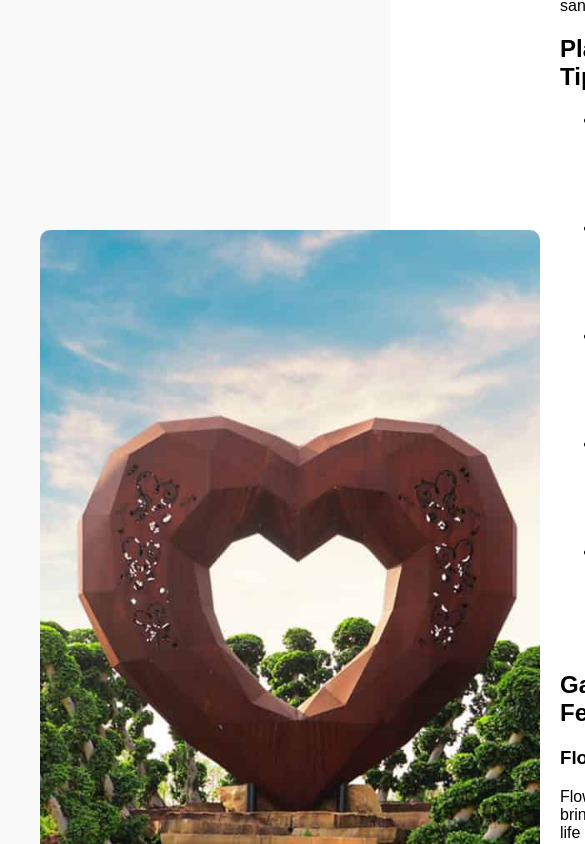
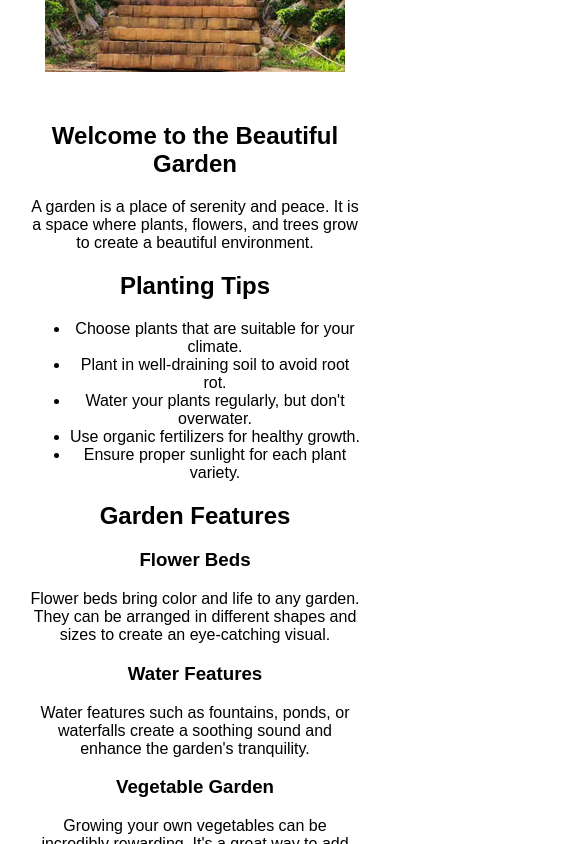
Before and after one commit to thisisyash/experium, a React (Create React App) app: page /attractions in a window 390 px wide. Shown: the part 820-1664 px from the top of the page, 585 px wide, since content can reach past the window. Built offline with nearby package versions, Linux system fonts and the light colour scheme; a web font is replaced by a local one.

Commit message:
responsive and visit us

```diff
--- a/src/Pages/Attractions.js
+++ b/src/Pages/Attractions.js
@@ -24,81 +24,25 @@
 
   return (
     <Box>
-
-<div  style={{ position: "fixed", top: 0, left: 0, width: "100%", zIndex: 10 }}>
+      <div style={{ position: "fixed", top: 0, left: 0, width: "100%", zIndex: 10 }}>
         <Header pageId={""} />
       </div>
       <div style={styles.app}>
-      {/* Banner Section */}
         <section style={styles.banner}>
-        <img
-          src={Ecopark}
-          alt="Banner"
-          style={styles.bannerImage}
-        />
+          <img src={Ecopark} alt="Banner" style={styles.bannerImage} />
         </section>
 
-      {/* Grid Layout Section */}
-      <section style={styles.gridSection}>
-        <div style={styles.gridLeft}>
-          <img
-            src={Experium}
-            alt="Grid Left"
-            style={styles.gridImage}
-          />
+        <section className="grid-section">
+          <div className="grid-left">
+            <img src={Experium} alt="Grid Left" className="grid-image" />
           </div>
-        {/* <div style={styles.gridRight}>
-          <form onSubmit={handleSubmit} style={styles.form}>
-            <label style={styles.label}>
-              Name:
-              <input
-                type="text"
-                name="name"
-                value={formData.name}
-                onChange={handleInputChange}
-                required
-                style={styles.input}
-              />
-            </label>
-            <label style={styles.label}>
-              Email:
-              <input
-                type="email"
-                name="email"
-                value={formData.email}
-                onChange={handleInputChange}
-                required
-                style={styles.input}
-              />
-            </label>
-            <label style={styles.label}>
-              Mobile Number:
-              <input
-                type="text"
-                name="mobile"
-                value={formData.mobile}
-                onChange={handleInputChange}
-                required
-                style={styles.input}
-              />
-            </label>
-            <button type="submit" style={styles.submitBtn}>
-              Submit
-            </button>
-          </form>
-        </div> */}
 
           <div className="garden-container">
-      {/* Introduction Section */}
             <section className="garden-introduction">
-        <h1>Welcome to the Beautiful Garden</h1>
-        <p>
-          A garden is a place of serenity and peace. It is a space where plants, flowers, and trees grow to create a
-          beautiful environment. Learn more about how you can create your own garden sanctuary.
-        </p>
+              <h2>Welcome to the Beautiful Garden</h2>
+              <p>A garden is a place of serenity and peace. It is a space where plants, flowers, and trees grow to create a beautiful environment.</p>
             </section>
 
-      {/* Planting Tips Section */}
             <section className="planting-tips">
               <h2>Planting Tips</h2>
               <ul>
@@ -148,8 +92,53 @@
         </section>
       </div>
 
+      <style>
+        {`
+          @media (max-width: 768px) {
+            .grid-section {
+              display: flex;
+              flex-direction: column;
+              align-items: center;
+              padding: 20px;
+            }
+            .grid-left {
+              width: 100%;
+              display: flex;
+              justify-content: center;
+              margin-bottom: 20px;
+            }
+            .grid-image {
+              width: 90%;
+              max-width: 300px;
+            }
+            .garden-container {
+              padding: 10px;
+              text-align: center;
+            }
+            .banner {
+              height: 30vh;
+            }
+            .bannerImage {
+              height: 100%;
+              object-fit: cover;
+            }
+          }
+          .garden-introduction{
+
+          }
+          @media (min-width: 769px) {
+            .grid-section {
+              display: grid;
+              grid-template-columns: 1fr 1fr;
+              gap: 20px;
+              padding: 40px;
+              align-items: center;
+              background-color: #f9f9f9;
+            }
+          }
+        `}
+      </style>
     </Box>
-
   );
 };
 
@@ -167,65 +156,6 @@
     height: "100%",
     objectFit: "cover",
   },
-  gridSection: {
-    display: "grid",
-    gridTemplateColumns: "1fr 1fr",
-    gap: "20px",
-    padding: "40px",
-    alignItems: "center",
-    backgroundColor: "#f9f9f9",
-  },
-  gridLeft: {
-    display: "flex",
-    justifyContent: "center",
-    alignItems: "center",
-  },
-  gridImage: {
-    width: "500px",
-    height: "auto",
-    borderRadius: "10px",
-  },
-  gridRight: {
-    display: "flex",
-    justifyContent: "center",
-    alignItems: "center",
-  },
-  form: {
-    display: "flex",
-    flexDirection: "column",
-    gap: "20px",
-    backgroundColor: "#ffffff",
-    padding: "20px",
-    borderRadius: "10px",
-    boxShadow: "0 4px 8px rgba(0, 0, 0, 0.1)",
-    width: "100%",
-    maxWidth: "400px",
-  },
-  label: {
-    fontSize: "16px",
-    fontWeight: "500",
-    color: "#333",
-  },
-  input: {
-    padding: "12px",
-    fontSize: "16px",
-    border: "1px solid #ccc",
-    borderRadius: "8px",
-    outlineColor: "#4CAF50",
-    transition: "border-color 0.3s ease",
-  },
-  submitBtn: {
-    padding: "12px",
-    fontSize: "18px",
-    backgroundColor: "#4CAF50",
-    color: "#fff",
-    border: "none",
-    borderRadius: "8px",
-    cursor: "pointer",
-    transition: "background-color 0.3s ease",
-  },
-
-
 };
 
 export default Attractions;
--- a/src/Pages/EventDetail.jsx
+++ b/src/Pages/EventDetail.jsx
@@ -84,6 +84,7 @@
             <Box component="span" sx={{ color: "#C0029D" }}>
               {pageData.title}
             </Box>
+
           </Typography>
 
           <Typography
--- a/src/Pages/GroupBooking.jsx
+++ b/src/Pages/GroupBooking.jsx
@@ -185,7 +185,7 @@
               <Button
                 type="submit"
                 variant="contained"
-                sx={{ backgroundColor: '#d945b4', color: 'white', width: '100%', py: 1.5, fontSize: '16px' }}
+                sx={{ backgroundColor: '#d945b4', color: 'white', width: '40%', py: 1.5, fontSize: '16px' ,left:'30%',borderRadius:'15px'}}
                 onClick={() => { navigate('/payment'); }}
               >
                 Book Now
--- a/src/Pages/PaymentStatusHandler.js
+++ b/src/Pages/PaymentStatusHandler.js
@@ -25,12 +25,12 @@
   return (
     <div>
       {/* Example payment status trigger */}
-      <button onClick={handlePaymentSuccess}>Trigger Success</button>
-      <button onClick={handlePaymentError}>Trigger Error</button>
+      {/* <button onClick={handlePaymentSuccess}>Trigger Success</button>
+      <button onClick={handlePaymentError}>Trigger Error</button> */}
 
       {/* Success and Error Snackbar components */}
-      <PaymentSuccess open={paymentSuccessOpen} onClose={handleCloseSuccess} />
-      <PaymentError open={paymentErrorOpen} onClose={handleCloseError} />
+      <PaymentSuccess open={true} onClose={handleCloseSuccess} />
+      {/* <PaymentError open={paymentErrorOpen} onClose={handleCloseError} /> */}
     </div>
   );
 };
--- a/src/components/PaymentSuccess.js
+++ b/src/components/PaymentSuccess.js
@@ -8,7 +8,7 @@
 
   return (
     <>
-    <Grid container justifyContent="center" style={{ marginTop: '20px' }}>
+    <Grid container justifyContent="center" style={{ marginTop: '20px',position:'absolute',left:'30%',top:'20%'}}>
       <Card sx={{ maxWidth: 600, backgroundColor: '#e8f5e9', padding: '20px' }}>
         <CardContent>
           <Grid container justifyContent="center" style={{ marginBottom: '16px' }}>
@@ -21,7 +21,7 @@
             Thank you for confirming your payment. An expert from our team will get in touch with you soon to assist with your needs.
           </Typography>
         </CardContent>
-      <div style={{justifySelf:'center', alignItems:'center'}}> <Button variant='contained' sx={{background:'#f5effe' ,color:'darkgreen'}}>Explore More</Button></div>
+      <div style={{justifySelf:'center', alignItems:'center'}}> <Button href='/' variant='contained' sx={{background:'white' ,color:'#C0029D'}}>Go to Home</Button></div>
       </Card>
     </Grid>
         </>
```
Lines whose indentation alone changed are shown as unchanged.
